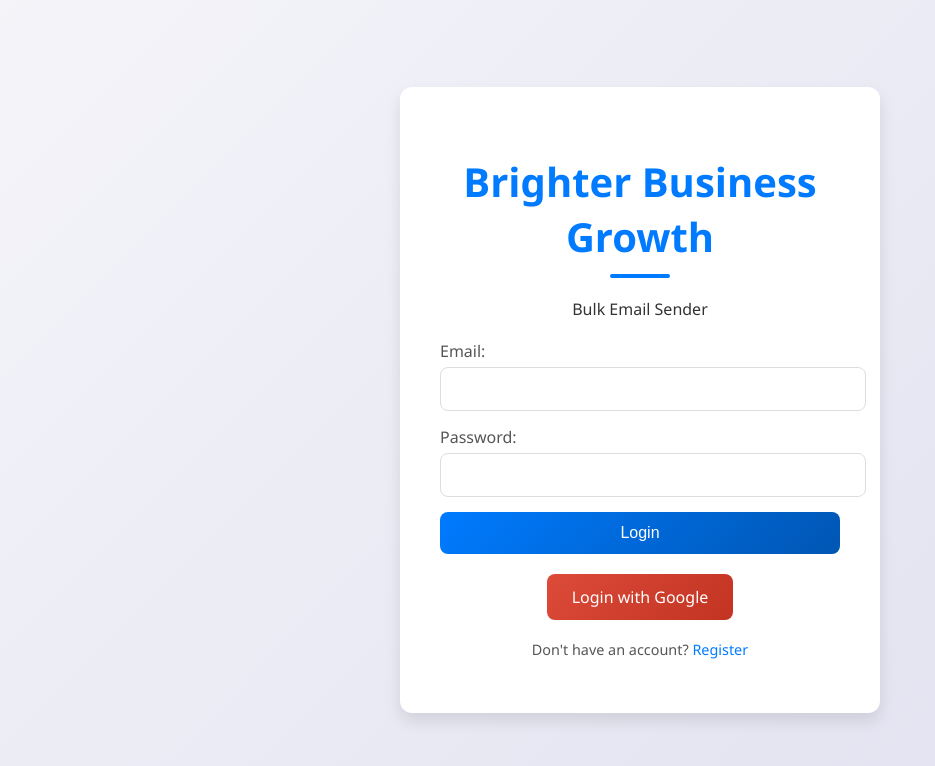
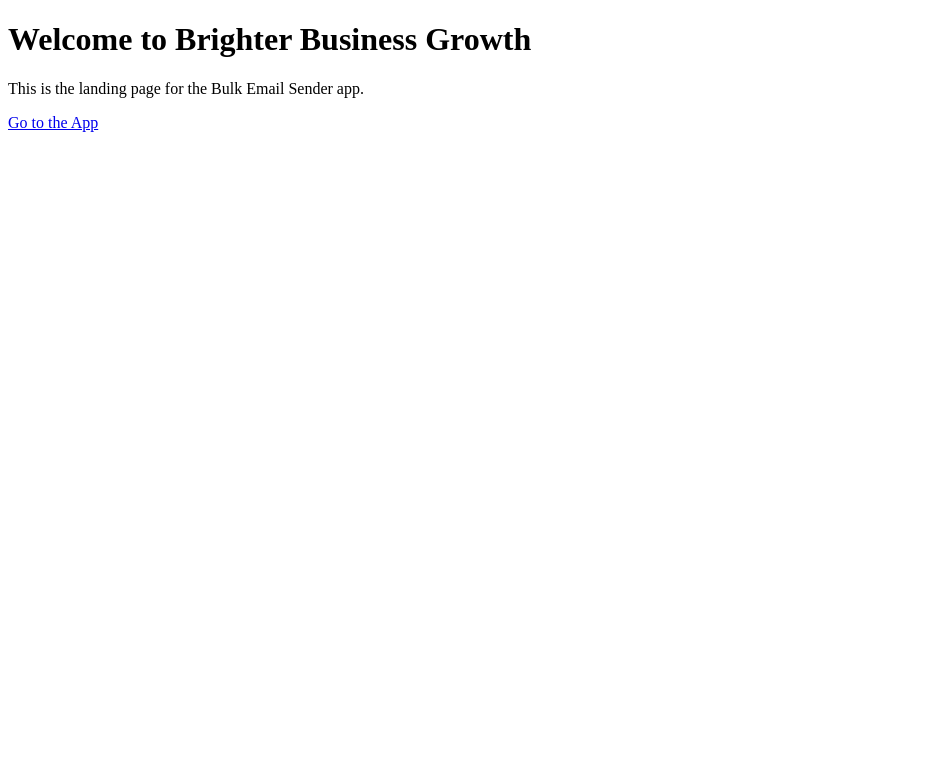
Before and after one commit to brighterbusinessgrowth/email, a plain HTML site: page index.html in a window 1280 px wide. Shown: the whole page, without its empty margins (0-935 px from the left). Drawn offline with Linux system fonts and the light colour scheme.

Commit message:
Update index.html

```diff
--- a/index.html
+++ b/index.html
@@ -1,229 +1,11 @@
 <!DOCTYPE html>
-<html lang="en">
+<html>
 <head>
-    <meta charset="UTF-8">
-    <meta name="viewport" content="width=device-width, initial-scale=1.0">
-    <title>Login - Brighter Business Growth Bulk Email Sender</title>
-    <style>
-        /* General Styles */
-        body {
-            font-family: 'Segoe UI', Tahoma, Geneva, Verdana, sans-serif;
-            background: linear-gradient(135deg, #f4f4f9, #e0e0f0);
-            margin: 0;
-            padding: 0;
-            display: flex;
-            justify-content: center;
-            align-items: center;
-            height: 100vh;
-            color: #333;
-        }
-
-        .login-container {
-            background: white;
-            padding: 40px;
-            border-radius: 12px;
-            box-shadow: 0 8px 16px rgba(0, 0, 0, 0.1);
-            width: 100%;
-            max-width: 400px;
-            text-align: center;
-            animation: fadeIn 0.5s ease-in-out;
-        }
-
-        @keyframes fadeIn {
-            from {
-                opacity: 0;
-                transform: translateY(-20px);
-            }
-            to {
-                opacity: 1;
-                transform: translateY(0);
-            }
-        }
-
-        h1 {
-            font-size: 2.5rem;
-            margin-bottom: 20px;
-            color: #007bff;
-            position: relative;
-        }
-
-        h1::after {
-            content: '';
-            display: block;
-            width: 60px;
-            height: 4px;
-            background: #007bff;
-            margin: 10px auto 0;
-            border-radius: 2px;
-        }
-
-        form {
-            margin-top: 20px;
-        }
-
-        label {
-            display: block;
-            font-size: 1rem;
-            color: #555;
-            margin-bottom: 5px;
-            text-align: left;
-        }
-
-        input[type="email"], input[type="password"] {
-            width: 100%;
-            padding: 12px;
-            margin-bottom: 15px;
-            border: 1px solid #ddd;
-            border-radius: 8px;
-            font-size: 1rem;
-            transition: border-color 0.3s ease, box-shadow 0.3s ease;
-        }
-
-        input[type="email"]:focus, input[type="password"]:focus {
-            border-color: #007bff;
-            box-shadow: 0 0 8px rgba(0, 123, 255, 0.3);
-            outline: none;
-        }
-
-        button {
-            background: linear-gradient(135deg, #007bff, #0056b3);
-            color: white;
-            padding: 12px 25px;
-            border: none;
-            border-radius: 8px;
-            font-size: 1rem;
-            cursor: pointer;
-            width: 100%;
-            transition: background 0.3s ease, transform 0.3s ease;
-        }
-
-        button:hover {
-            background: linear-gradient(135deg, #0056b3, #003f7f);
-            transform: translateY(-2px);
-        }
-
-        button:active {
-            transform: translateY(0);
-        }
-
-        .google-login {
-            margin-top: 20px;
-        }
-
-        .google-login a {
-            background: linear-gradient(135deg, #dd4b39, #c23321);
-            color: white;
-            padding: 12px 25px;
-            border-radius: 8px;
-            text-decoration: none;
-            font-size: 1rem;
-            display: inline-block;
-            transition: background 0.3s ease, transform 0.3s ease;
-        }
-
-        .google-login a:hover {
-            background: linear-gradient(135deg, #c23321, #a32b1c);
-            transform: translateY(-2px);
-        }
-
-        .register-link {
-            margin-top: 20px;
-            font-size: 0.9rem;
-            color: #555;
-        }
-
-        .register-link a {
-            color: #007bff;
-            text-decoration: none;
-            transition: color 0.3s ease;
-        }
-
-        .register-link a:hover {
-            color: #0056b3;
-        }
-
-        .flash-messages {
-            margin-top: 20px;
-        }
-
-        .flash-messages ul {
-            list-style-type: none;
-            padding: 0;
-        }
-
-        .flash-messages li {
-            padding: 10px;
-            margin-bottom: 10px;
-            border-radius: 8px;
-            font-size: 0.9rem;
-            animation: slideIn 0.5s ease-in-out;
-        }
-
-        @keyframes slideIn {
-            from {
-                opacity: 0;
-                transform: translateX(-20px);
-            }
-            to {
-                opacity: 1;
-                transform: translateX(0);
-            }
-        }
-
-        .flash-messages .success {
-            background-color: #d4edda;
-            color: #155724;
-            border-left: 5px solid #28a745;
-        }
-
-        .flash-messages .error {
-            background-color: #f8d7da;
-            color: #721c24;
-            border-left: 5px solid #dc3545;
-        }
-
-        /* Responsive Design */
-        @media (max-width: 480px) {
-            .login-container {
-                padding: 20px;
-                margin: 20px;
-            }
-
-            h1 {
-                font-size: 2rem;
-            }
-
-            input[type="email"], input[type="password"] {
-                font-size: 0.9rem;
-            }
-
-            button, .google-login a {
-                padding: 10px 20px;
-                font-size: 0.9rem;
-            }
-        }
-    </style>
+    <title>Brighter Business Growth</title>
 </head>
 <body>
-    <div class="login-container">
-        <h1>Brighter Business Growth</h1>
-        <p>Bulk Email Sender</p>
-        <form method="POST" action="/login">
-            <label for="email">Email:</label>
-            <input type="email" id="email" name="email" required>
-            <label for="password">Password:</label>
-            <input type="password" id="password" name="password" required>
-            <button type="submit">Login</button>
-        </form>
-        <div class="google-login">
-            <a href="/google-login">Login with Google</a>
-        </div>
-        <div class="register-link">
-            <p>Don't have an account? <a href="/register">Register</a></p>
-        </div>
-
-
-
-    </div>
+    <h1>Welcome to Brighter Business Growth</h1>
+    <p>This is the landing page for the Bulk Email Sender app.</p>
+    <a href="https://my-flask-app.onrender.com" target="_blank">Go to the App</a>
 </body>
 </html>
```
